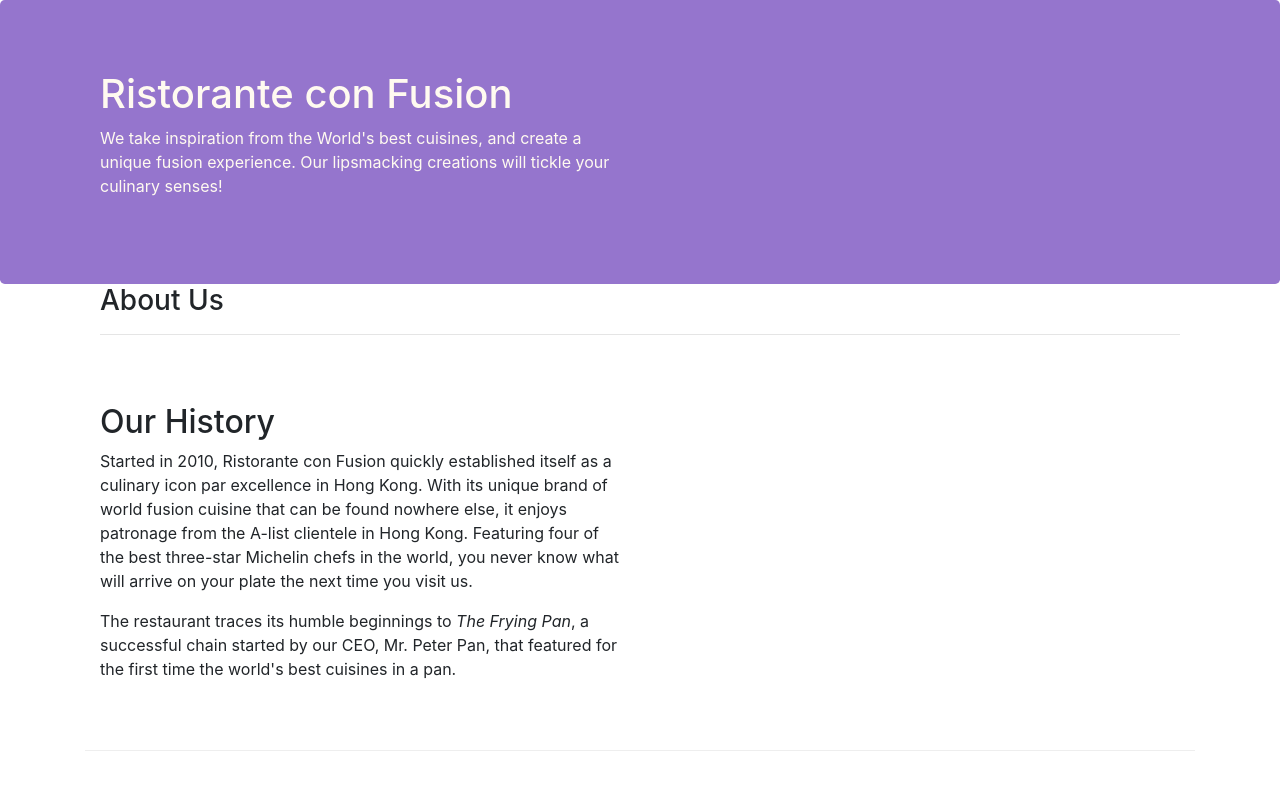
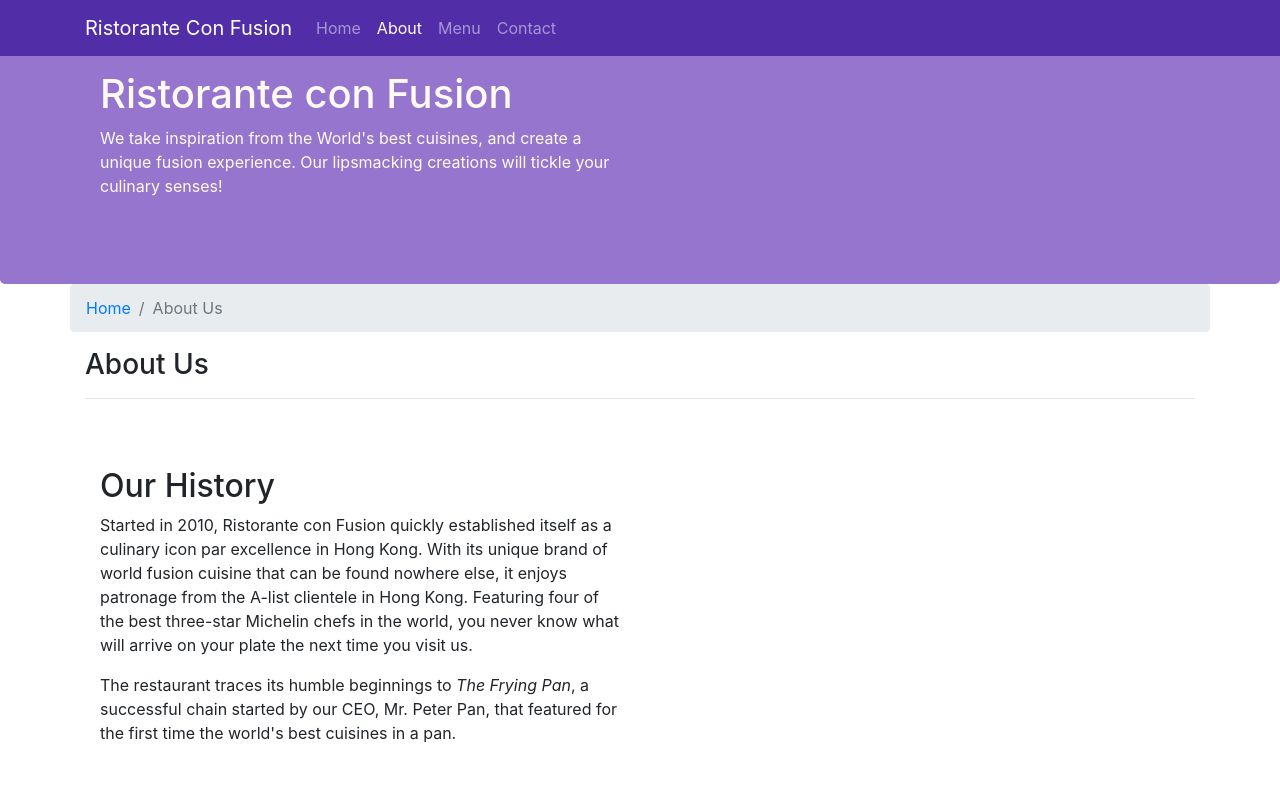
Before and after one commit to rociomarco/Bootstrap4, a website: page aboutus.html in a window 1280 px wide. Shown: the top 798 px of the page. Drawn offline with nearby package versions, Linux system fonts and the light colour scheme.

Commit message:
Navbar and breadcrumbs

```diff
--- a/aboutus.html
+++ b/aboutus.html
@@ -16,6 +16,22 @@
 </head>
 
 <body>
+    <nav class="navbar navbar-dark navbar-expand-sm fixed-top">
+        <div class="container">
+            <button class="navbar-toggler" type="button" data-toggle="collapse" data-target="#Navbar">
+                <span class="navbar-toggler-icon"></span>
+            </button>
+            <a class="navbar-brand" href="./index.html">Ristorante Con Fusion</a>
+            <div class="collapse navbar-collapse" id="Navbar">
+                <ul class="navbar-nav mr-auto">
+                    <li class="nav-item"><a class="nav-link" href="./index.html">Home</a></li>
+                    <li class="nav-item active"><a class="nav-link" href="#">About</a></li>
+                    <li class="nav-item"><a class="nav-link" href="#">Menu</a></li>
+                    <li class="nav-item"><a class="nav-link" href="#">Contact</a></li>
+                </ul>
+            </div>
+        </div>
+    </nav>
 
     <header class="jumbotron">
         <div class="container">
@@ -31,8 +47,13 @@
     </header>
 
     <div class="container">
-        <div class="row row-header align-items-center">
-            <div class="col-12 col-sm">
+        <div class="row">
+            <ol class="col-12 breadcrumb">
+                <li class="breadcrumb-item"><a href="./index.html">Home</a></li>
+                <li class="breadcrumb-item active">About Us</li>
+
+            </ol>
+            <div class="col-12">
                <h3>About Us</h3>
                <hr>
             </div>
@@ -71,7 +92,7 @@
                 <div class="col-4 offset-1 col-sm-2">
                     <h5>Links</h5>
                     <ul class="list-unstyled">
-                        <li><a href="#">Home</a></li>
+                        <li><a href="./index.html">Home</a></li>
                         <li><a href="#">About</a></li>
                         <li><a href="#">Menu</a></li>
                         <li><a href="#">Contact</a></li>
--- a/css/styles.css
+++ b/css/styles.css
@@ -28,3 +28,12 @@
     margin: 0px;
     color: #0f0f0f;
 }
+
+.body{
+    padding: 50px 0px 0px 0px;
+    z-index: 0;
+}
+
+.navbar-dark {
+    background-color: #512DA8;
+}
```
Also changed, not shown: index.html (+17 -1 lines), README.md.
